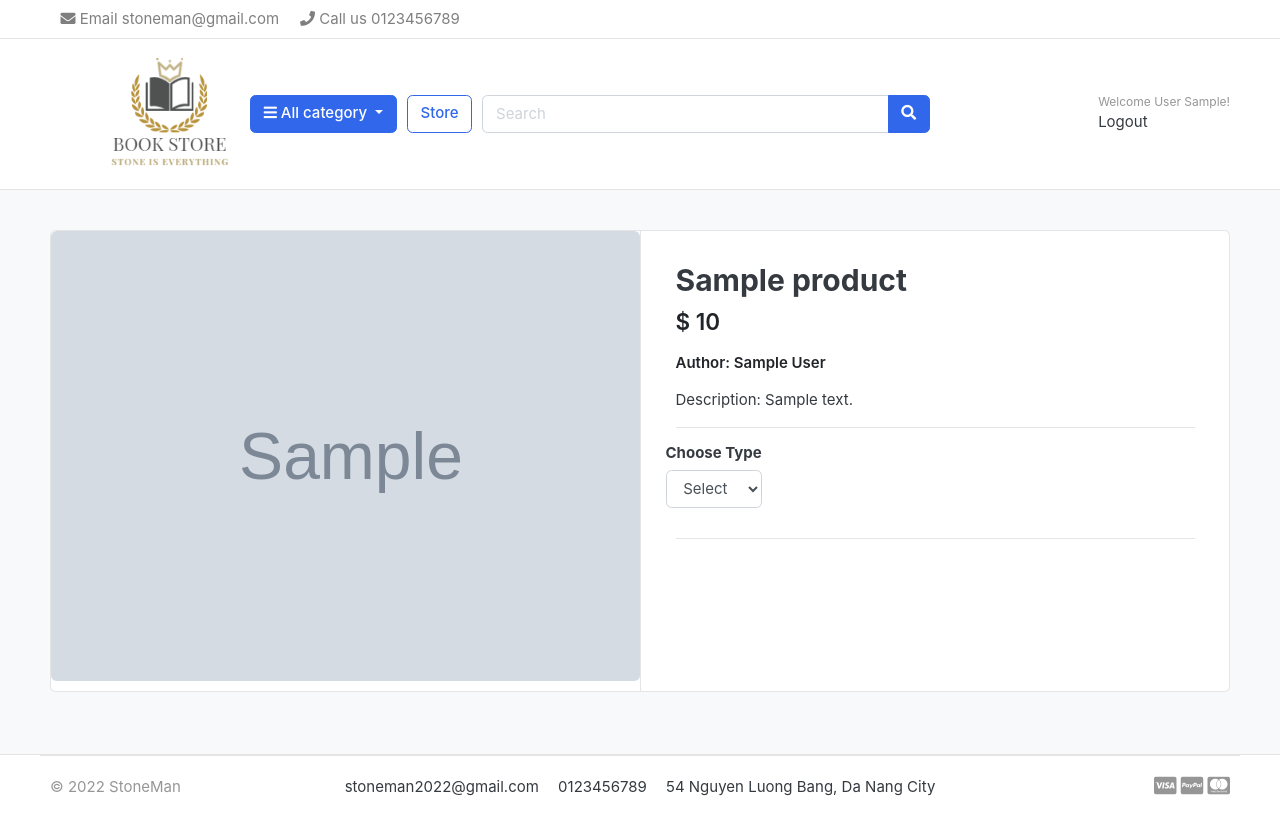
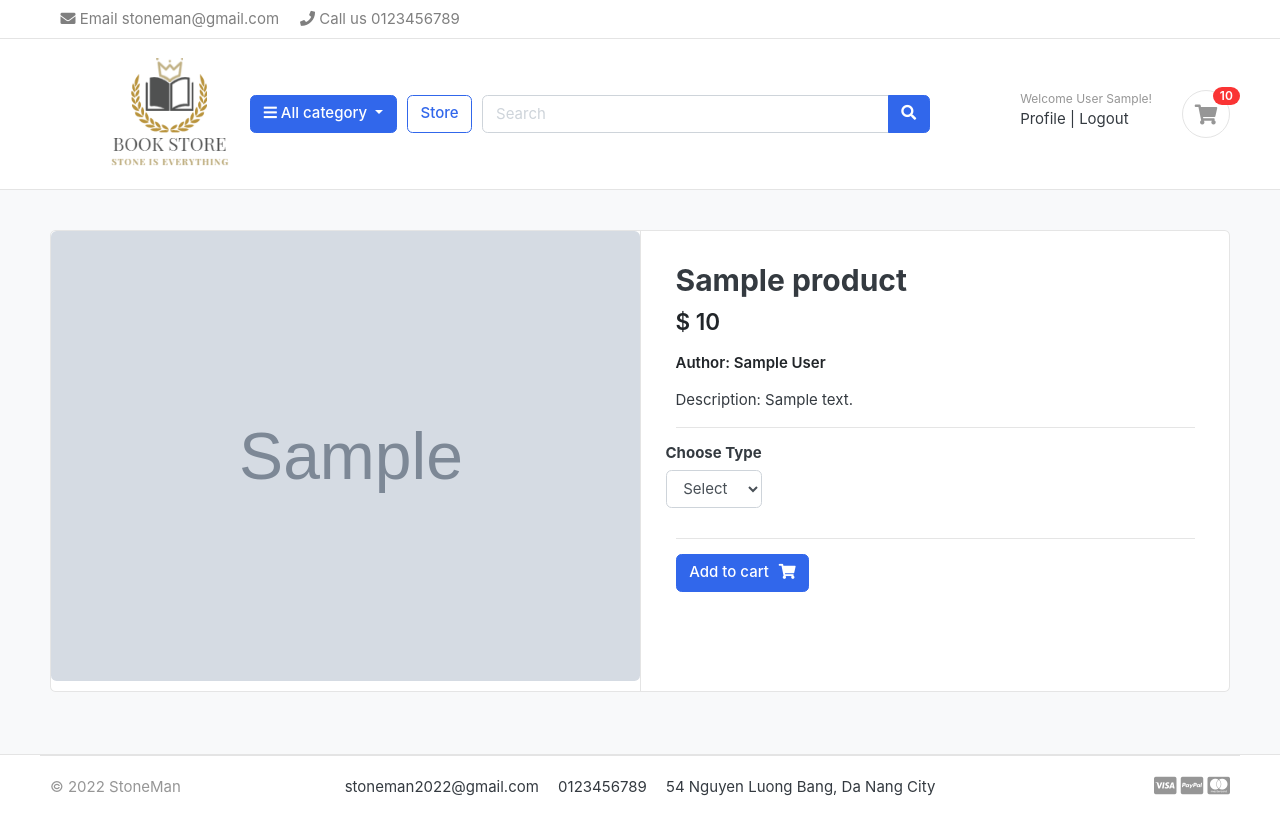
Before and after one commit to hieu1505/Book-store, a Django app: a page that uses templates/includes/navbar.html in a window 1280 px wide. Run offline with Django 4.2, Linux system fonts and the light colour scheme; a user stored in the database is signed in; tables that the repository leaves empty hold one stand-in row (values such as "Sample post"); grey boxes marked "Sample" are stand-in pictures; some libraries are stand-ins or nearby versions; some web fonts are replaced.

Commit message:
Change Navbar

```diff
--- a/templates/includes/navbar.html
+++ b/templates/includes/navbar.html
@@ -75,15 +75,15 @@
                             <div class="widget-header">
                                 <small class="title text-muted">Welcome {{ user.last_name }} {{ user.first_name }}!</small>
                                 <div>
-                                    {% comment %} <a href="{% url 'dashboard' %}">Profile</a> <span class="dark-transp"> | </span> {% endcomment %}
+                                    <a href="{% url 'dashboard' %}">Profile</a> <span class="dark-transp"> | </span>
                                     <a href="{% url 'logout' %}"> Logout</a>
                                 </div>
                             </div>
                         {% endif %}
-                        {% comment %} <a href="{% url 'cart' %}" class="widget-header pl-3 ml-3">
+                        <a href="{% url 'cart' %}" class="widget-header pl-3 ml-3">
                             <div class="icon icon-sm rounded-circle border"><i class="fa fa-shopping-cart"></i></div>
                             <span class="badge badge-pill badge-danger notify">{{ cart_count }}</span>
-                        </a> {% endcomment %}
+                        </a>
                     </div> <!-- widgets-wrap.// -->
                 </div> <!-- col.// -->
             </div> <!-- row.// -->
--- a/templates/store/product_detail.html
+++ b/templates/store/product_detail.html
@@ -77,8 +77,8 @@
                             {% if single_product.stock <= 0 %}
                                 <h5 class="text-danger">Out of Stock </h5>
                             {% else %}
-                                {% comment %} <button type="submit" class="btn  btn-primary"> <span class="text">Add to cart</span><i
-                                class="fas fa-shopping-cart"></i> </button> {% endcomment %}
+                                <button type="submit" class="btn  btn-primary"> <span class="text">Add to cart</span><i
+                                class="fas fa-shopping-cart"></i> </button>
                             {% endif %}
 
                         </article> <!-- product-info-aside .// -->
```
